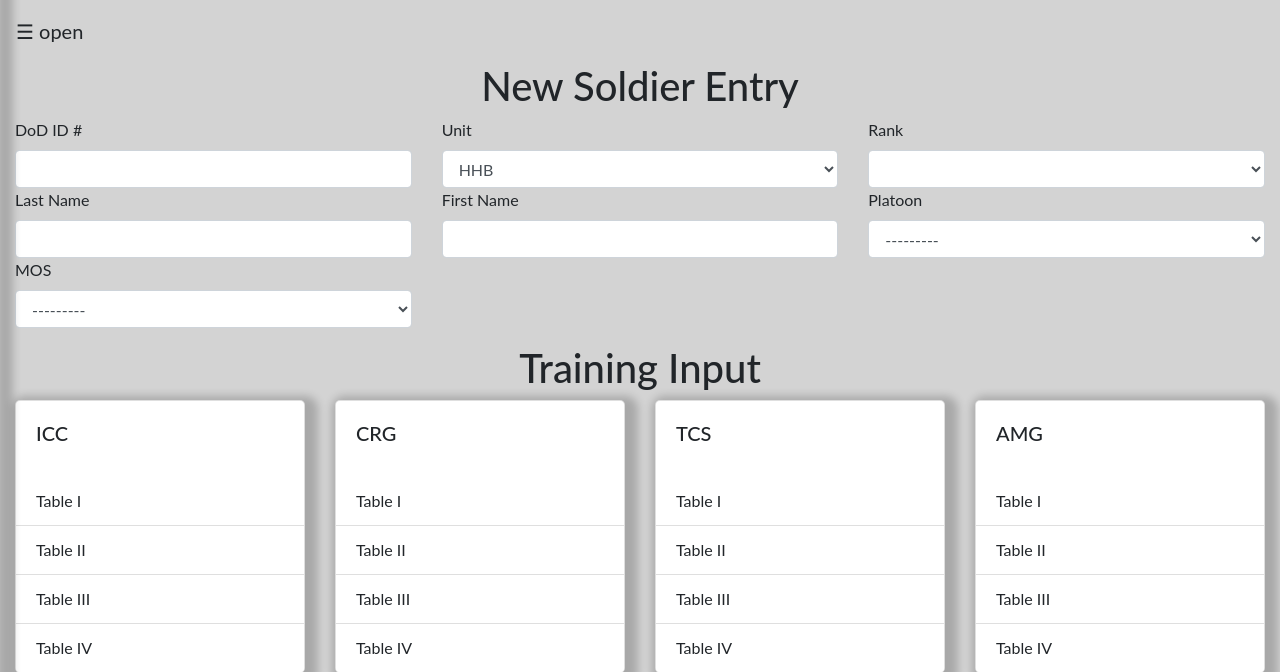
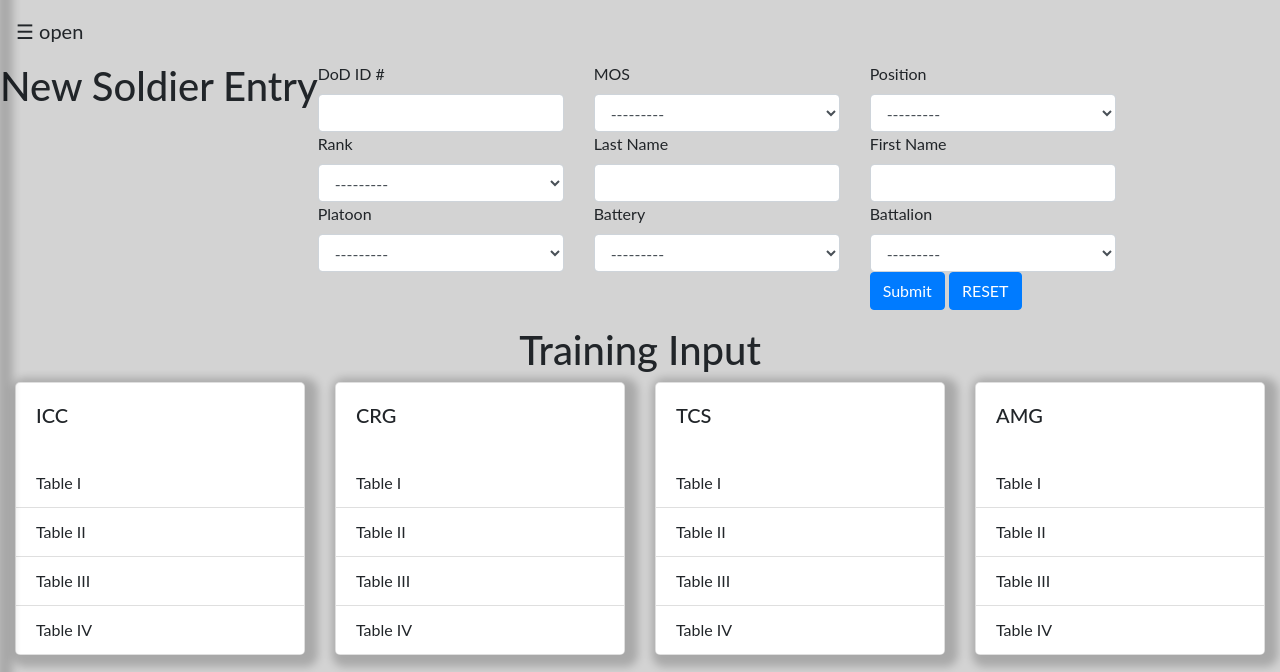
Before and after one commit to bytsur01/webStands, a Django app: page / in a window 1280 px wide. Shown: the part 56-728 px from the top of the page. Run offline with Django 3.2, Linux system fonts and the light colour scheme; some libraries are stand-ins or nearby versions.

Commit message:
Changing to Forms and models. 03 MAR 2020.

```diff
--- a/stands/forms.py
+++ b/stands/forms.py
@@ -21,6 +21,20 @@ class SoldierForm(ModelForm):
             'class'] = 'form-control'
         self.fields['first_name'].widget.attrs[
             'class'] = 'form-control'
+        self.fields['Battery'].widget.attrs[
+            'class'] = 'form-control'
+        self.fields['Rank'].widget.attrs[
+            'class'] = 'form-control'
+        self.fields['Platoon'].widget.attrs[
+            'class'] = 'form-control'
+        self.fields['Battalion'].widget.attrs[
+            'class'] = 'form-control'
+        self.fields['Position'].widget.attrs[
+            'class'] = 'form-control'
+
+
+
+
 
 class IccTableOneForm(ModelForm):
     class Meta:
--- a/stands/models.py
+++ b/stands/models.py
@@ -75,15 +75,14 @@ class Soldierdata(models.Model):
     MOS = models.CharField(max_length=155, choices=mos)
     Position = models.CharField(max_length=155, choices=position, blank=True)
     Platoon = models.CharField(max_length=155, choices=platoon, blank=True)
-    Battery = models.CharField(max_length=155, choices=battery, default='')
-    Battalion = models.CharField(max_length=155, choices=unit(), default='')
-    Brigade = models.CharField(max_length=155, choices=brigade, default='')
-    AAMDC = models.CharField(max_length=155, choices=aamdc, default='')
+    Battery = models.CharField(max_length=155, choices=battery, blank=True)
+    Battalion = models.CharField(max_length=155, choices=unit(), blank=True)
+
+    # Brigade = models.CharField(max_length=155, choices=brigade, default='')
+    # AAMDC = models.CharField(max_length=155, choices=aamdc, default='')
 
     def __str__(self):
         return self.last_name
-
-
 
 
 class IccTableOne(models.Model):
--- a/stands/urls.py
+++ b/stands/urls.py
@@ -2,6 +2,8 @@
 from django.urls import path
 from stands import views
 
+
 urlpatterns = [
     path('', views.index, name='index'),
+
 ]
--- a/stands/views.py
+++ b/stands/views.py
@@ -1,22 +1,28 @@
-from django.shortcuts import render, HttpResponseRedirect, reverse
+from django.shortcuts import render, HttpResponseRedirect, reverse, redirect
 from .forms import SoldierForm
+from django.views.generic.list import ListView
+from .models import Soldierdata
 
 
 # Create your views here.
 
 
 def index(request):
-    context = {}
+    # if this is a POST request we need to process the form data
+    if request.method == 'POST':
+        # create a form instance and populate it with data from the request:
+        form = SoldierForm(request.POST or None)
 
-    # create object of form
-    form = SoldierForm(request.POST or None, request.FILES or None)
+        # check whether it's valid:
+        if form.is_valid():
+            form.save()
+            # process the data in form.cleaned_data as required
 
-    # check if the 1st form data is valid
-    if form.is_valid():
-        # save the form data to model
-        form.save()
-        # refresh the page without data upon submit
-        return HttpResponseRedirect(reverse('index'))
+            # redirect to a new URL:
+            return redirect('index')
 
-    context['form'] = form
-    return render(request, "base.html", context)
+    # if a GET (or any other method) we'll create a blank form
+    else:
+        form = SoldierForm()
+
+    return render(request, 'base.html', {'form': form})
--- a/templates/base.html
+++ b/templates/base.html
@@ -1,3 +1,4 @@
+{# tutorial/templates/tutorial/people.html #}
 {% load static %}
 <!DOCTYPE html>
 <html lang="eng">
@@ -14,6 +15,7 @@
 
     <!-- Latest compiled and minified CSS -->
     <link rel="stylesheet" href="https://maxcdn.bootstrapcdn.com/bootstrap/4.4.1/css/bootstrap.min.css">
+
 
     <!-- jQuery library -->
     <script src="https://ajax.googleapis.com/ajax/libs/jquery/3.4.1/jquery.min.js"></script>
@@ -82,50 +84,48 @@
 
  <div class="container-fluid">
     <div class="row">
-    <div class="col-md-12">
-    <h1>New Soldier Entry</h1>
-        <form method="post" class="row form">
-           {% csrf_token %}
+        <h1>New Soldier Entry</h1>
+        <form method='POST' action="." class="form row" novalidate>
+            {% csrf_token %}
             <div class="col-md-4">
                 <div class="form-group">
+
                     <label for="{{ form.DODID.id_for_label }}">DoD ID #</label>
-                                {{ form.DODID }}
-                    <label for="{{ form.last_name.id_for_label }}">Last Name</label>
-                                {{ form.last_name }}
-                    <label for='{{ form.MOS.id_for_label }}'>MOS</label>
-                                {{ form.MOS }}
+                    {{ form.DODID }}
+                    <label for="{{ form.Rank.id_for_label }}">Rank</label>
+                    {{ form.Rank }}
+                    <label for='{{ form.Platoon.id_for_label }}'>Platoon</label>
+                    {{ form.Platoon }}
                 </div>
             </div>
             <div class="col-md-4">
                 <div class="form-group">
-                    <label for="{{ form.Unit.id_for_label }}">Unit</label>
-                                {{ form.Battery }}
-                    <label for="{{ form.first_name.id_for_label }}">First Name</label>
-                                {{ form.first_name }}
+                    <label for="{{ form.MOS.id_for_label }}">MOS</label>
+                    {{ form.MOS }}
+                    <label for="{{ form.last_name.id_for_label }}">Last Name</label>
+                    {{ form.last_name }}
+                    <label for="{{ form.Battery.id_for_label }}">Battery</label>
+                    {{ form.Battery }}
                 </div>
             </div>
             <div class="col-md-4">
                 <div class="form-group">
-                    <label for="rank">Rank</label>
-                    <select class="form-control"  name="rank" id="rank" required="" >
-                                {% for PVT,CW3 in form.fields.Rank.choices %}
-                    <option value="{{ Rank }}"{% if form.fields.Rank.value == PVT %} selected{% endif %}>{{ PVT }}</option>
-                                         {% endfor %}
-                    </select>
-                    <label for="platoon">Platoon</label>
-                    <select class="form-control"  name="Platoon" id="platoon" required="" >
-                                {% for x ,y in form.fields.Platoon.choices %}
-                    <option value="{{ Platoon }}"{% if form.fields.Platoon.value == x %} selected{% endif %}>{{ y }}</option>
-                                         {% endfor %}
-                    </select>
+                    <label for="{{ form.Position.id_for_label }}">Position</label>
+                    {{ form.Position }}
+                    <label for="{{ form.first_name.id_for_label }}">First Name</label>
+                    {{ form.first_name }}
+                    <label for="{{ form.Battalion.id_for_label}}">Battalion</label>
+                    {{ form.Battalion}}
 
+                    <button class="btn btn-primary" name="sd" type="submit" value="Submit">Submit</button>
+                    <Button class="btn btn-primary" name="sd" type="reset" value="Reset">RESET</Button>
                 </div>
             </div>
         </form>
     </div>
+
 </div>
-</div>
-<!-- header area w/cards --->
+
   <div class="container-fluid alpha">
       <h1>Training Input</h1>
   <div class="row">
```
Also changed, not shown: db.sqlite3, stands/migrations/0004_auto_20200228_1457.py (added), stands/migrations/0005_auto_20200228_1610.py (added), stands/migrations/0006_auto_20200228_1622.py (added).
